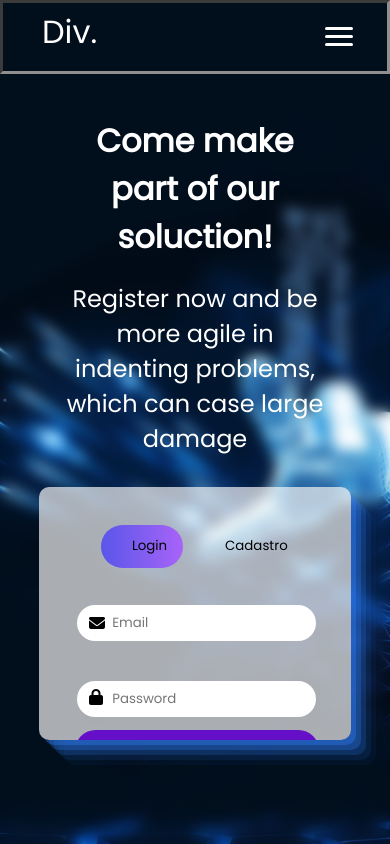
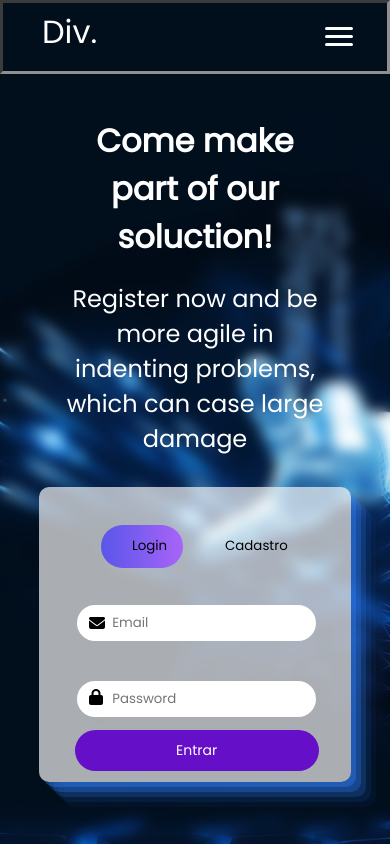
Before and after one commit to Grupo-5-Pesquisa-e-inovacao/Paginas_Essenciais, a plain HTML site: page test.html in a window 390 px wide. Both pictures are taken after a click on the button "Login". Drawn offline with Linux system fonts and the light colour scheme.

Commit message:
@arthursilemanali -  att responsivity (login)

```diff
--- a/CSS/test.css
+++ b/CSS/test.css
@@ -273,7 +273,7 @@ i {
   .container {
     width: 80%;
     max-width: 350px;
-    height: 30vh;
+    height: 35vh;
     padding: 0;
     margin-bottom: 5%;
     transition: .3s;
--- a/js/test.js
+++ b/js/test.js
@@ -7,46 +7,54 @@ hamburguer.addEventListener("click", () => {
     navMenu.classList.toggle('active');
 })
 
-var Entrar = document.querySelector('#entrar')
-var Cadastro = document.querySelector('#cadastro')
-var btnColor = document.querySelector('.button-cor')
-var container = document.querySelector('.container');
+const Entrar = document.querySelector('#entrar')
+const Cadastro = document.querySelector('#cadastro')
+const btnColor = document.querySelector('.button-cor')
+const container = document.querySelector('.container');
+
+
+function clicarEntrar() {
+  Entrar.style.left = "25px";
+  Cadastro.style.left = "450px";
+  btnColor.style.left = "0px";
+  if (window.innerWidth > 768) {
+    container.style.height = "60vh";
+  } else {
+    container.style.height = "35vh";
+  }
+}
 
 
 
 
-document.querySelector('#btnSignin')
-  .addEventListener('click', () => {
-    Entrar.style.left = "25px"
-    Cadastro.style.left = "450px"
-    btnColor.style.left = "0px"
-    container.style.height = "60vh"
-})
-
-document.querySelector('#btnSignup')
-  .addEventListener('click', () => {
-    Entrar.style.left = "-450px"
-    Cadastro.style.left = "25px"
-    btnColor.style.left = "110px"
-    container.style.height = "90vh"
+function clicarCadastrar() {
+  Entrar.style.left = "-450px";
+  Cadastro.style.left = "25px";
+  btnColor.style.left = "110px";
+  if (window.innerWidth > 768) {
+    container.style.height = "90vh";
+  } else {
+    container.style.height = "63vh";
+  }
+}
 
 
-})
+document.querySelector('#btnSignin').addEventListener('click', clicarEntrar);
+document.querySelector('#btnSignup').addEventListener('click', clicarCadastrar);
 
 
+window.addEventListener('resize', () => {
+
+  if (window.innerWidth > 768) {
+    clicarEntrar();
+  } else {
+    clicarCadastrar();
+  }
+});
 
 
-if (window.innerWidth <= 768) {
-  document.querySelector('#btnSignin')
-  .addEventListener('click', () => {
-    window.location.reload;
-    container.style.height = "30vh"
-})
-
-
-document.querySelector('#btnSignup')
-.addEventListener('click', () => {
-  container.style.height = "52vh"
-  window.location.reload;
-})
+if (window.innerWidth > 768) {
+  clicarEntrar();
+} else {
+  clicarCadastrar();
 }
```
